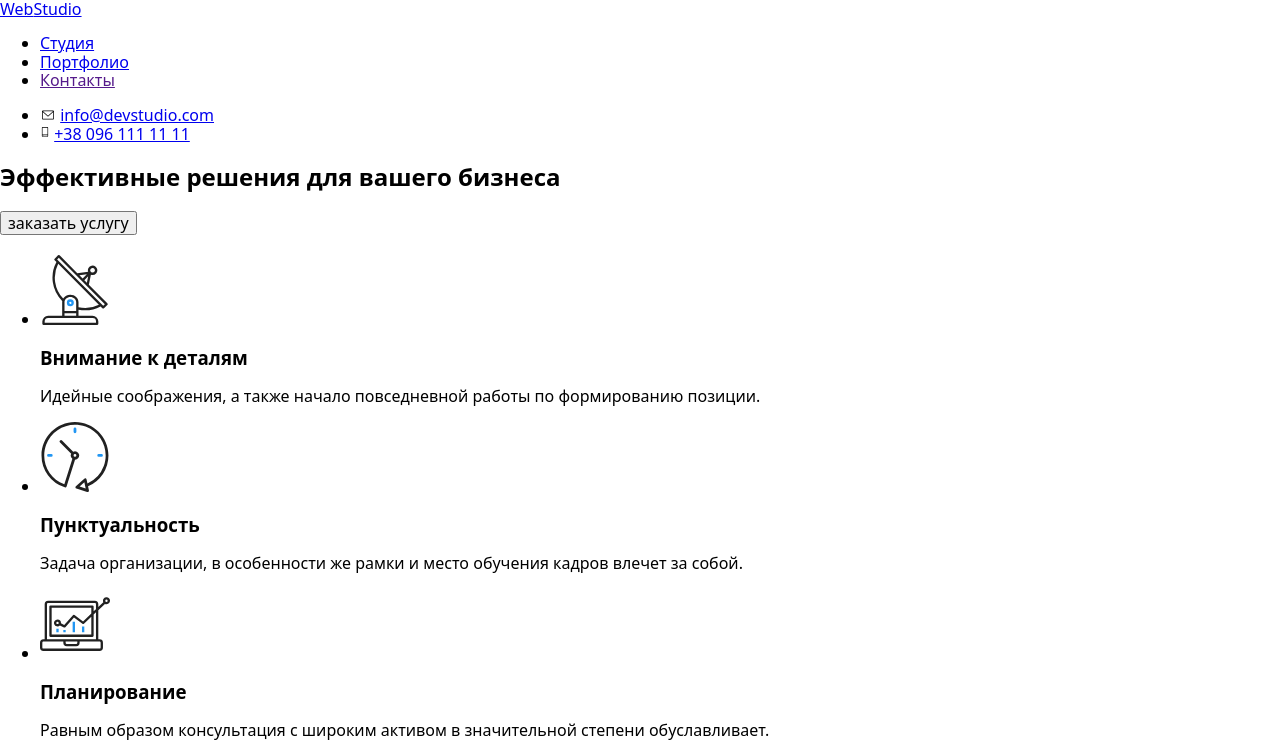
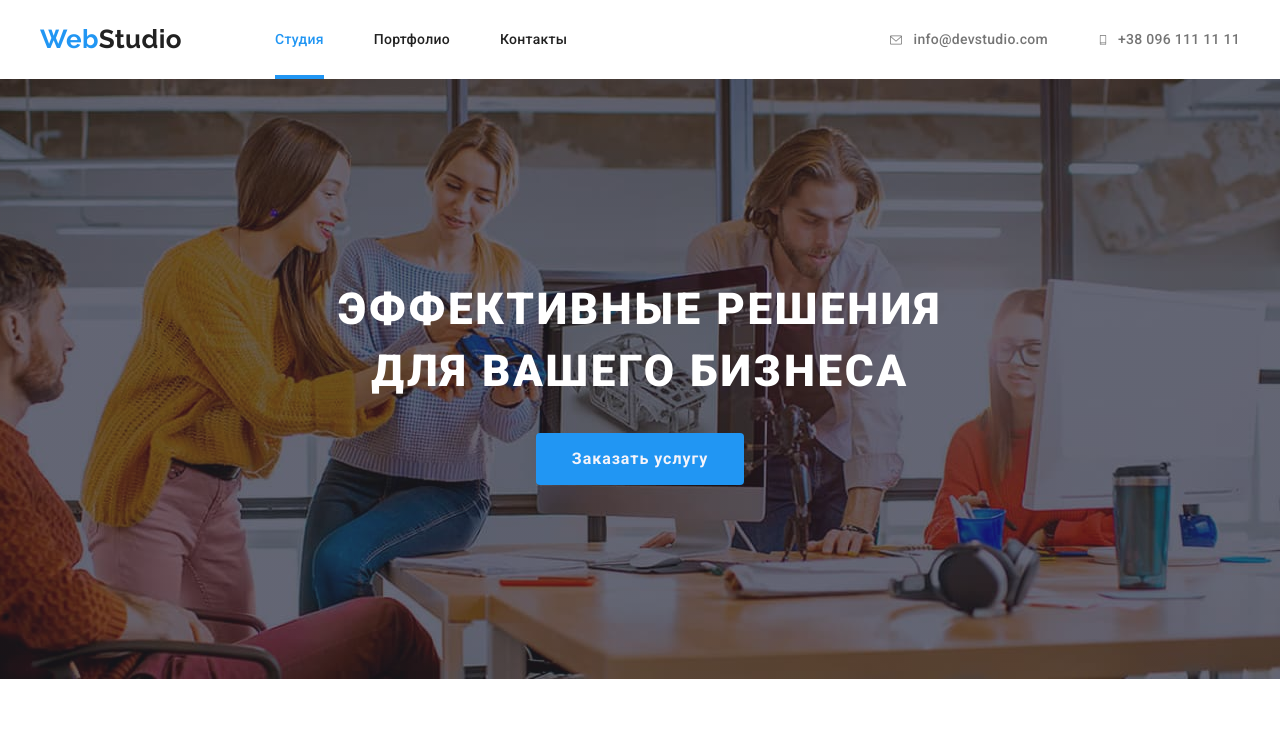
Before and after one commit to AleksandrNebesnyi/goit-markup-hw-07, a plain HTML site: page index.html in a window 1280 px wide. Shown: the top 752 px of the page. Drawn offline with nearby package versions, Linux system fonts and the light colour scheme.

Commit message:
homework0701

```diff
--- a/index.html
+++ b/index.html
@@ -18,34 +18,34 @@
     <header class="header">
         <div class="container main-nav">
 
+            <a lang="en" href="./index.html" class="logo">
+            <span class="logo__part-first">Web</span>Studio</a>
+
             <nav class="nav">
-
-                <a lang="en" href="./index.html" class="nav-logo"><span class="nav-logo-part-first">Web</span>Studio</a>
-
-                <ul class="nav-link list">
-                    <li class="item"><a href="./index.html" class="link current ">Студия</a></li>
-                    <li class="item"><a href="./portfolio.html" class="link ">Портфолио</a></li>
-                    <li class="item"><a href="" class="link ">Контакты</a></li>
+                <ul class="nav__list list">
+                    <li class="nav__item "><a href="./index.html" class="nav__link nav__item--current">Студия</a></li>
+                    <li class="nav__item"><a href="./portfolio.html" class="nav__link ">Портфолио</a></li>
+                    <li class="nav__item"><a href="" class="nav__link">Контакты</a></li>
                 </ul>
 
             </nav>
 
             <ul class="nav-information list">
-                <li class="nav-information-list">
+                <li class="nav-information__list">
 
-                    <svg class=" nav-information-icon" width="16" height="12">
+                    <svg class=" nav-information__icon" width="16" height="12">
                         <use href="./images/sprite.svg#icon-envelope"></use>
                     </svg>
-                    <a href="mailto:info@devstudio.com" class="nav-information-link">info@devstudio.com</a>
+                    <a href="mailto:info@devstudio.com" class="nav-information__link">info@devstudio.com</a>
                     </li>
 
 
-                <li class="nav-information-list">
+                <li class="nav-information__list">
 
-                    <svg class=" nav-information-icon" width="10" height="16">
+                    <svg class=" nav-information__icon" width="10" height="16">
                         <use href="./images/sprite.svg#icon-smartphone"></use>
                     </svg>
-                    <a href="tel:+380961111111" class="nav-information-link">+38 096 111 11 11</a>
+                    <a href="tel:+380961111111" class="nav-information__link">+38 096 111 11 11</a>
 
                 </li>
             </ul>
@@ -57,12 +57,11 @@
     <main>
     <!-- Герой -->
 
-        <div>
             <section class="hero">
-                <h1 class="hero-title">Эффективные решения для вашего бизнеса</h1>
-                <button  data-modal-open  type="button" class="button-hero">заказать услугу</button>
+                <h1 class="hero__title">Эффективные решения для вашего бизнеса</h1>
+                <button  data-modal-open  type="button" class="hero__button">заказать услугу</button>
             </section>
-        </div>
+
     <!-- Преимущества -->
         <section class="advantages">
             <div class="container main ">
--- /dev/null
+++ b/sass/base/_common.scss
@@ -0,0 +1,29 @@
+body {
+  background-color: var(--wite-color);
+  color: var(--primery-text-color);
+  font-family: Roboto, sans-serif;
+  font-size: 14px;
+  letter-spacing: 0.03em;
+}
+
+img {
+  display: block;
+  max-width: 100%;
+  height: auto;
+}
+.container {
+  box-sizing: border-box;
+  margin: 0 auto;
+  max-width: 1200px;
+  padding: 94px 15px;
+}
+
+.list {
+  list-style: none;
+  margin: 0px;
+  padding: 0px;
+}
+
+.link {
+  text-decoration: none;
+}
--- /dev/null
+++ b/sass/components/_hero.scss
@@ -0,0 +1,63 @@
+.hero {
+  max-width: 1600px;
+  min-height: 600px;
+  margin-left: auto;
+  margin-right: auto;
+  background-color: $hero-bg-color;
+  background-image: linear-gradient(
+      to right,
+      rgba(47, 48, 58, 0.4),
+      rgba(47, 48, 58, 0.4)
+    ),
+    url("../images/fotohero.jpg");
+
+  background-repeat: no-repeat;
+  background-position: center;
+  background-size: cover;
+}
+.hero__title {
+  display: block;
+
+  width: 696px;
+  margin: 0 auto;
+
+  padding-top: 200px;
+  margin-bottom: 30px;
+  text-transform: uppercase;
+  text-align: center;
+  font-weight: 900;
+  font-size: 44px;
+  line-height: 1.4;
+  letter-spacing: 0.06em;
+
+  color: $wite-color;
+}
+
+%button {
+  display: block;
+  margin: 0 auto;
+  font-family: inherit;
+  font-weight: 700;
+  font-size: 16px;
+  line-height: 1.9;
+  letter-spacing: 0.06em;
+  cursor: pointer;
+  border-radius: 4px;
+  padding: 10px 35px;
+  border: 1px solid transparent;
+
+  color: $primery-bg-color;
+  background-color: $accent-color;
+  transition: background-color $time $cubic, box-shadow $time $cubic;
+}
+.hero__button {
+  @extend %button;
+}
+.hero__button:first-letter {
+  text-transform: uppercase;
+}
+.hero__button:hover,
+.hero__button:focus {
+  background-color: $button-bg-hover-color;
+  box-shadow: 0px 4px 4px rgba(0, 0, 0, 0.15);
+}
--- a/sass/components/_page-header.scss
+++ b/sass/components/_page-header.scss
@@ -0,0 +1,112 @@
+/* Навигация */
+
+.header {
+  border-bottom: 1px solid var(--header-border-color);
+}
+
+.logo {
+  color: $secondary-text-color;
+  font-family: Raleway, sans-serif;
+  font-size: 26px;
+  line-height: 1.2;
+  text-decoration: none;
+  padding: 23px 0;
+}
+
+.logo__part-first {
+  color: $accent-color;
+}
+
+.main-nav,
+.nav,
+.nav__list,
+.nav-information {
+  display: flex;
+  align-items: center;
+}
+.main-nav {
+  padding: 0;
+  align-items: center;
+}
+.nav__list {
+  margin-left: 93px;
+}
+
+.nav__item:not(:last-child) {
+  margin-right: 50px;
+}
+
+.nav__link {
+  display: block;
+  padding-top: 32px;
+  padding-bottom: 32px;
+  color: $secondary-text-color;
+
+  font-weight: 500;
+  font-size: 14px;
+  line-height: 1.1;
+  letter-spacing: 0.02em;
+  text-decoration: none;
+  transition: color $time $cubic;
+}
+.nav__link {
+  position: relative;
+}
+
+.nav__item--current::after {
+  content: "";
+  position: absolute;
+  width: 100%;
+  height: 4px;
+  left: 0;
+  bottom: 0;
+  background-color: $accent-color;
+  opacity: 1;
+  transition: opacity $time $cubic;
+}
+.nav__item--current {
+  color: $accent-color;
+}
+
+.nav__item:hover .nav__link,
+.nav__item:focus .nav__link {
+  color: $accent-color;
+}
+
+.nav-information {
+  margin-left: auto;
+}
+
+.nav-information__list:last-child {
+  margin-left: 50px;
+}
+
+.nav-information__link {
+  color: inherit;
+
+  padding-top: 32px;
+  padding-bottom: 32px;
+
+  font-weight: 500;
+  font-size: 14px;
+  line-height: 1.1;
+  letter-spacing: 0.02em;
+  text-decoration: none;
+}
+
+.nav-information__list {
+  display: inline-flex;
+  align-items: center;
+  color: $primery-text-color;
+  transition: color $time $cubic;
+}
+
+.nav-information__list:hover,
+.nav-information__list:focus {
+  color: $accent-color;
+}
+
+.nav-information__icon {
+  fill: currentColor;
+  margin-right: 10px;
+}
--- a/sass/main.scss
+++ b/sass/main.scss
@@ -3,4 +3,6 @@
 @import "./utils/mixins";
 @import "./base/normalize";
 @import "./utils/color";
-@import"./components/page-header";
+@import "./base/common";
+@import "./components/page-header";
+@import "./components/hero";
--- a/sass/utils/_color.scss
+++ b/sass/utils/_color.scss
@@ -4,10 +4,12 @@
 $primery-bg-color: #f5f4fa;
 $card-set-gap: 30px;
 $wite-color: #ffffff;
-  $button-bg-hover-color:#188ce8;
-  $project-card-border-color:#eeeeee;
-  $hero-bg-color:#c4c4c4;
-  $regular-client-color:#afb1b8;
-  $team-icon-color:#afb1b8;
-  $advantages-icon-color:#f5f4fa;
-  $header-border-color:#ececec;
+$button-bg-hover-color: #188ce8;
+$project-card-border-color: #eeeeee;
+$hero-bg-color: #c4c4c4;
+$regular-client-color: #afb1b8;
+$team-icon-color: #afb1b8;
+$advantages-icon-color: #f5f4fa;
+$header-border-color: #ececec;
+$cubic: cubic-bezier(0.4, 0, 0.2, 1);
+$time: 250ms;
```
Also changed, not shown: css/main.css, css/main.min.css, sass/utils/_placeholders.scss (line endings or trailing spaces), 2 other files. Lines whose indentation alone changed are shown as unchanged.
